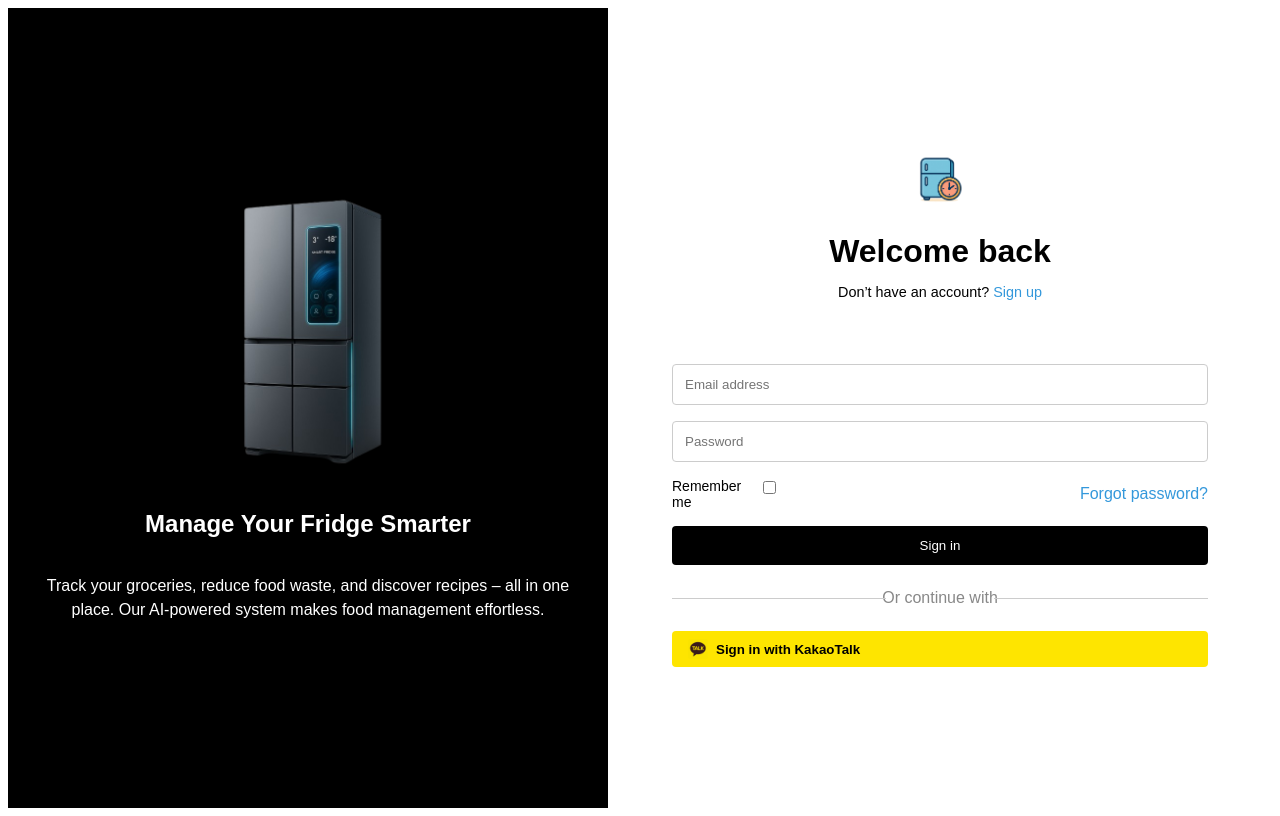
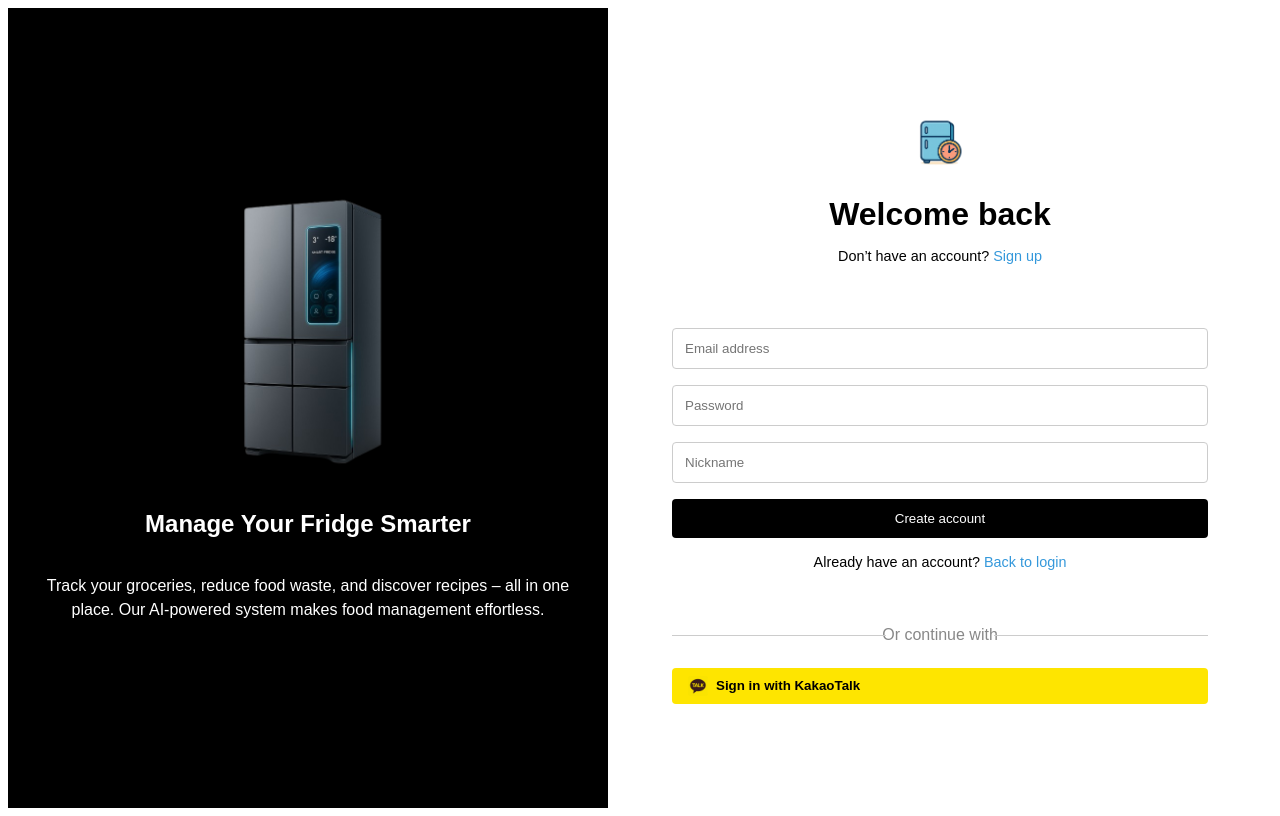
Before and after one commit to sonnykwack/OCR_PJ, a Vue app: page / in a window 1280 px wide. Both pictures are taken after a click on the link "Sign up". Built offline with nearby package versions, Linux system fonts and the light colour scheme.

Commit message:
연동중 중간

```diff
--- a/src/api/index.js
+++ b/src/api/index.js
@@ -2,11 +2,25 @@
 import axios from 'axios'
 
 const api = axios.create({
-  baseURL: 'http://localhost:8080/api',  // spring boot 기본 포트
+  baseURL: 'http://100.123.127.122:8080/api',  // spring boot 기본 포트
   headers: {
     'Content-Type': 'application/json',
   },
 })
 
+api.interceptors.request.use(
+  config => {
+    const token = localStorage.getItem('token')  // 또는 sessionStorage 등
+    console.log(token)
+    if (token) {
+      config.headers.Authorization = `Bearer ${token}`
+    }
+    return config
+  },
+  error => {
+    return Promise.reject(error)
+  }
+)
+
 // 추후 로그인 토큰이 있다면 interceptor로 Authorization 추가 가능
 export default api
--- a/src/api/receipt.js
+++ b/src/api/receipts.js
@@ -3,7 +3,7 @@ import api from './index'
 
 // ✅ 영수증 이미지 업로드 (OCR)
 export const uploadReceipt = (formData) => {
-  return api.post('/receipt', formData, {
+  return api.post('/receipts', formData, {
     headers: {
       'Content-Type': 'multipart/form-data',
     },
@@ -22,7 +22,7 @@ export const getRecentReceipts = () => {
 
 // ✅ 특정 영수증의 OCR 결과 조회
 export const getParsedItemsByReceiptId = (receiptId) => {
-  return api.get(`/parseditem/${receiptId}`)
+  return api.get(`/receipts/${receiptId}/parsed-items`)
 }
 
 // ✅ 특정 영수증의 ParsedItem 삭제 요청
--- a/src/components/LoginPage.vue
+++ b/src/components/LoginPage.vue
@@ -17,11 +17,11 @@
         <h1>Welcome back</h1>
         <p class="signup">
           Don’t have an account?
-          <a href="#">Sign up</a>
+          <a href="#" @click.prevent="showSignup = true">Sign up</a>
         </p>
       </div>
 
-      <form @submit.prevent="login">
+      <form v-if="!showSignup" @submit.prevent="login">
         <input v-model="email" type="email" placeholder="Email address" required />
         <input v-model="password" type="password" placeholder="Password" required />
 
@@ -35,6 +35,18 @@
 
         <button type="submit" class="signin-btn">Sign in</button>
       </form>
+
+      <form v-else @submit.prevent="signup">
+        <input v-model="signupEmail" type="email" placeholder="Email address" required />
+        <input v-model="signupPassword" type="password" placeholder="Password" required />
+        <input v-model="signupNickname" type="text" placeholder="Nickname" required />
+        <button type="submit" class="signin-btn">Create account</button>
+        <p class="signup" style="text-align: center; margin-top: 1rem;">
+          Already have an account?
+          <a href="#" @click.prevent="showSignup = false">Back to login</a>
+        </p>
+      </form>
+
       <div class="divider"><span>Or continue with</span></div>
       <button @click="kakaoLogin" class="kakao-btn">
         <img src="@/assets/kakao-icon.png" alt="Kakao icon" class="kakao-icon" />
@@ -54,6 +66,10 @@ export default {
       email: '',
       password: '',
       remember: false,
+      showSignup: false,
+      signupEmail: '',
+      signupPassword: '',
+      signupNickname: '',
     }
   },
   methods: {
@@ -65,7 +81,6 @@ export default {
     },
     async login() {
       try {
-        // 로그인 요청
         const response = await api.post(
           '/api/auth/login',
           {
@@ -76,24 +91,42 @@ export default {
             headers: { 'Content-Type': 'application/json' },
           }
         )
-
-        // 백엔드에서 받은 토큰 저장
         const token = response.data.accessToken || response.data.token
         localStorage.setItem('token', token)
-
-        // 모든 API 요청에 Authorization 헤더 자동 포함
+        console.log(token)
         api.defaults.headers.common['Authorization'] = `Bearer ${token}`
-
-        // 홈으로 이동
         this.$router.push('/home')
       } catch (err) {
         console.error(err)
         alert('로그인 실패. 이메일 또는 비밀번호를 확인하세요.')
       }
     },
+    async signup() {
+      try {
+        await api.post(
+          '/api/auth/signup',
+          {
+            email: this.signupEmail,
+            password: this.signupPassword,
+            nickname: this.signupNickname,
+          },
+          {
+            headers: { 'Content-Type': 'application/json' },
+          }
+        )
+        alert('회원가입 성공! 로그인해주세요.')
+        this.showSignup = false
+        this.email = this.signupEmail
+        this.password = this.signupPassword
+      } catch (err) {
+        console.error(err)
+        alert('회원가입 실패. 이메일이 이미 존재하거나 형식이 잘못되었습니다.')
+      }
+    },
   },
 }
 </script>
+
 
 <style scoped>
 .login-page {
--- a/src/components/ReceiptPage.vue
+++ b/src/components/ReceiptPage.vue
@@ -54,7 +54,7 @@
 </template>
 
 <script>
-import { uploadReceipt, getParsedItemsByReceiptId } from '@/api/receipt'
+import { uploadReceipt, getParsedItemsByReceiptId } from '@/api/receipts'
 
 export default {
   name: 'ReceiptPage',
@@ -76,12 +76,12 @@ export default {
     },
     async upload(file) {
       const formData = new FormData()
-      formData.append('file', file)
+      formData.append('image', file)
 
       try {
         const res = await uploadReceipt(formData)
         this.uploadResult = res.data
-        alert(`Uploaded! receipt_id: ${res.data.receipt_id}`)
+        alert(`Uploaded! receiptId: ${res.data.receiptId}`)
       } catch (err) {
         console.error('Upload failed:', err)
         alert('Failed to upload receipt.')
--- a/src/lib/api.js
+++ b/src/lib/api.js
@@ -1,20 +1,20 @@
 import axios from 'axios'
 
 const api = axios.create({
-   baseURL: 'http://localhost:8080',
+   baseURL: 'http://100.123.127.122:8080',
    headers: {
     'Content-Type': 'application/json',
   },
 })
 
 // 요청 시 토큰 자동 부착
-api.interceptors.request.use((config) => {
-  const token = localStorage.getItem('token')
-  if (token) {
-    config.headers.Authorization = `Bearer ${token}`
-  }
-  return config
-})
+// api.interceptors.request.use((config) => {
+//   const token = localStorage.getItem('token')
+//   if (token) {
+//     config.headers.Authorization = `Bearer ${token}`
+//   }
+//   return config
+// })
 
 // 응답 에러 공통 처리
 api.interceptors.response.use(
```
